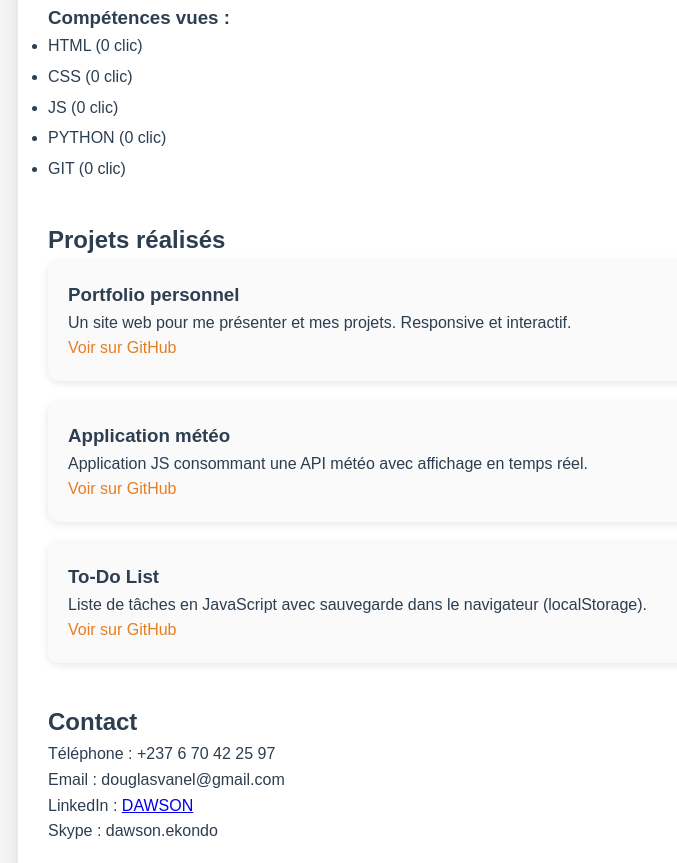
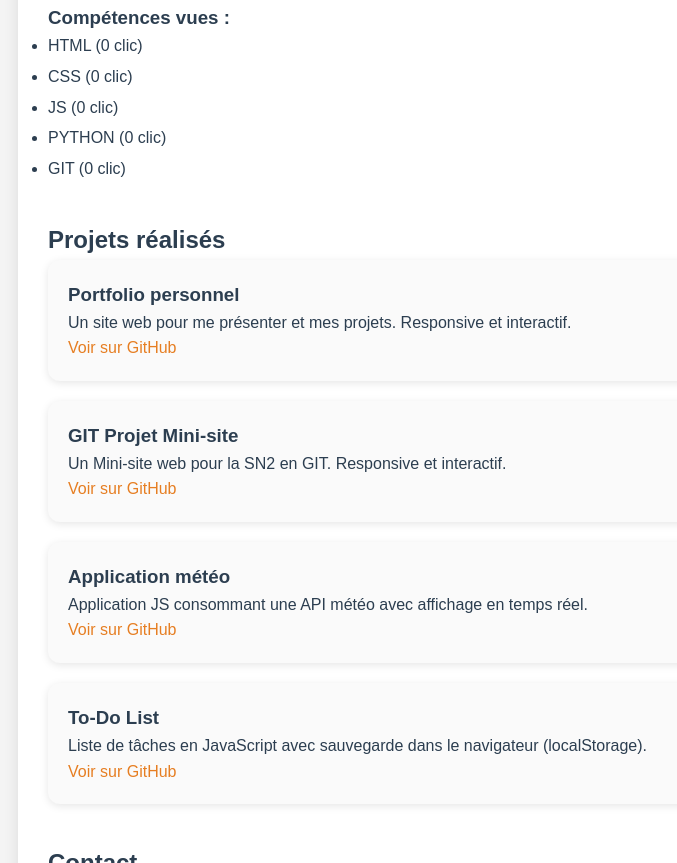
Before and after one commit to daodoz/portfolio, a plain HTML site: page index.html in a window 1280 px wide. Shown: the part 357-1220 px from the top of the page, without its empty margins (172-849 px from the left). Drawn offline with Linux system fonts and the light colour scheme.

Commit message:
Modification du fichier index.html

```diff
--- a/index.html
+++ b/index.html
@@ -43,6 +43,11 @@
                 <a href="https://github.com/daodoz/portfolio" target="_blank" rel="noopener noreferrer">Voir sur GitHub</a>
             </div>
             <div class="projet">
+                <h3>GIT Projet Mini-site</h3>
+                <p>Un Mini-site web pour la SN2 en GIT. Responsive et interactif.</p>
+                <a href="https://github.com/daodoz/SN_GIT" target="_blank" rel="noopener noreferrer">Voir sur GitHub</a>
+            </div>
+            <div class="projet">
                 <h3>Application météo</h3>
                 <p>Application JS consommant une API météo avec affichage en temps réel.</p>
                 <a href="https://github.com/daodoz/meteo-app" target="_blank" rel="noopener noreferrer">Voir sur GitHub</a>
```
